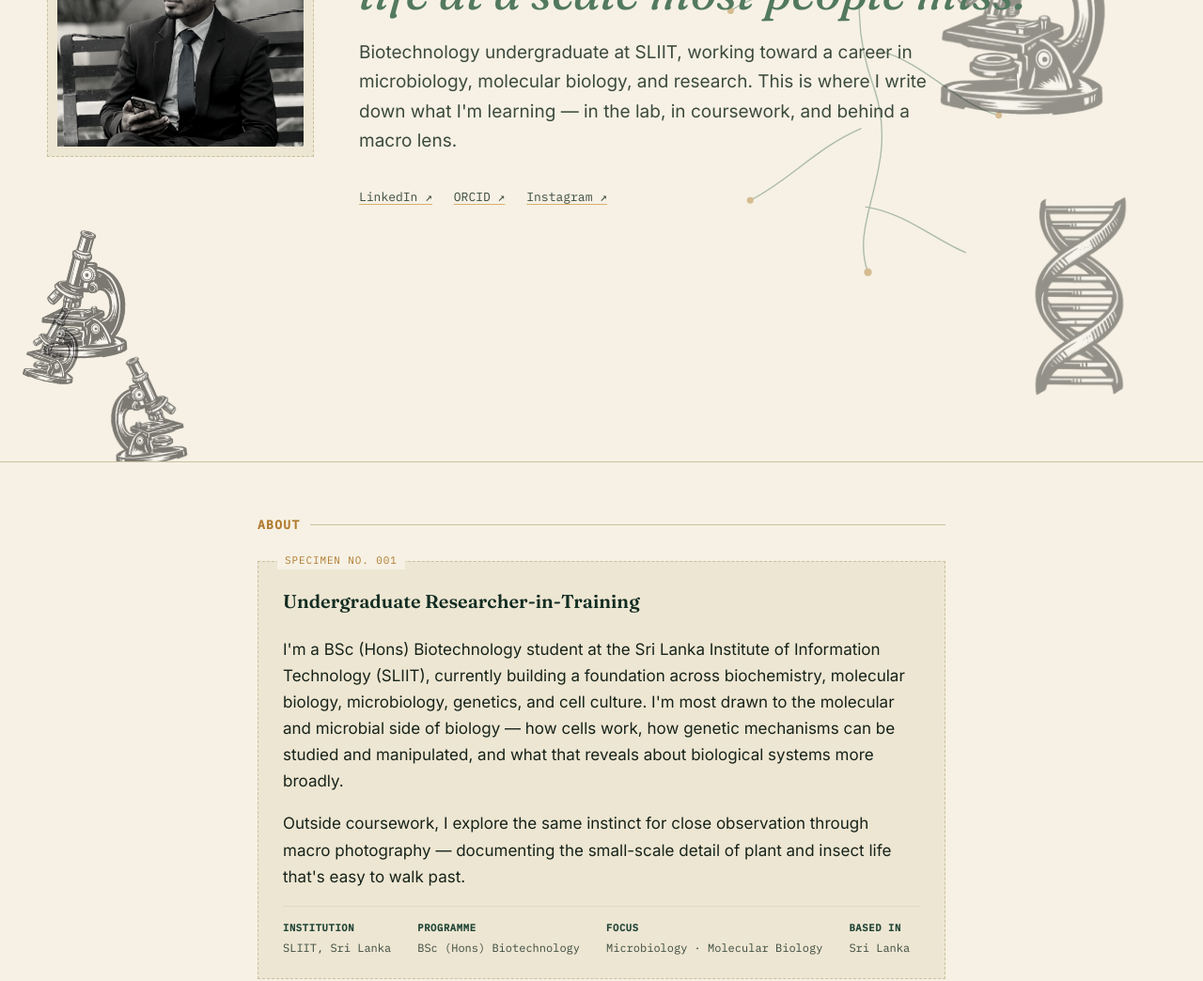
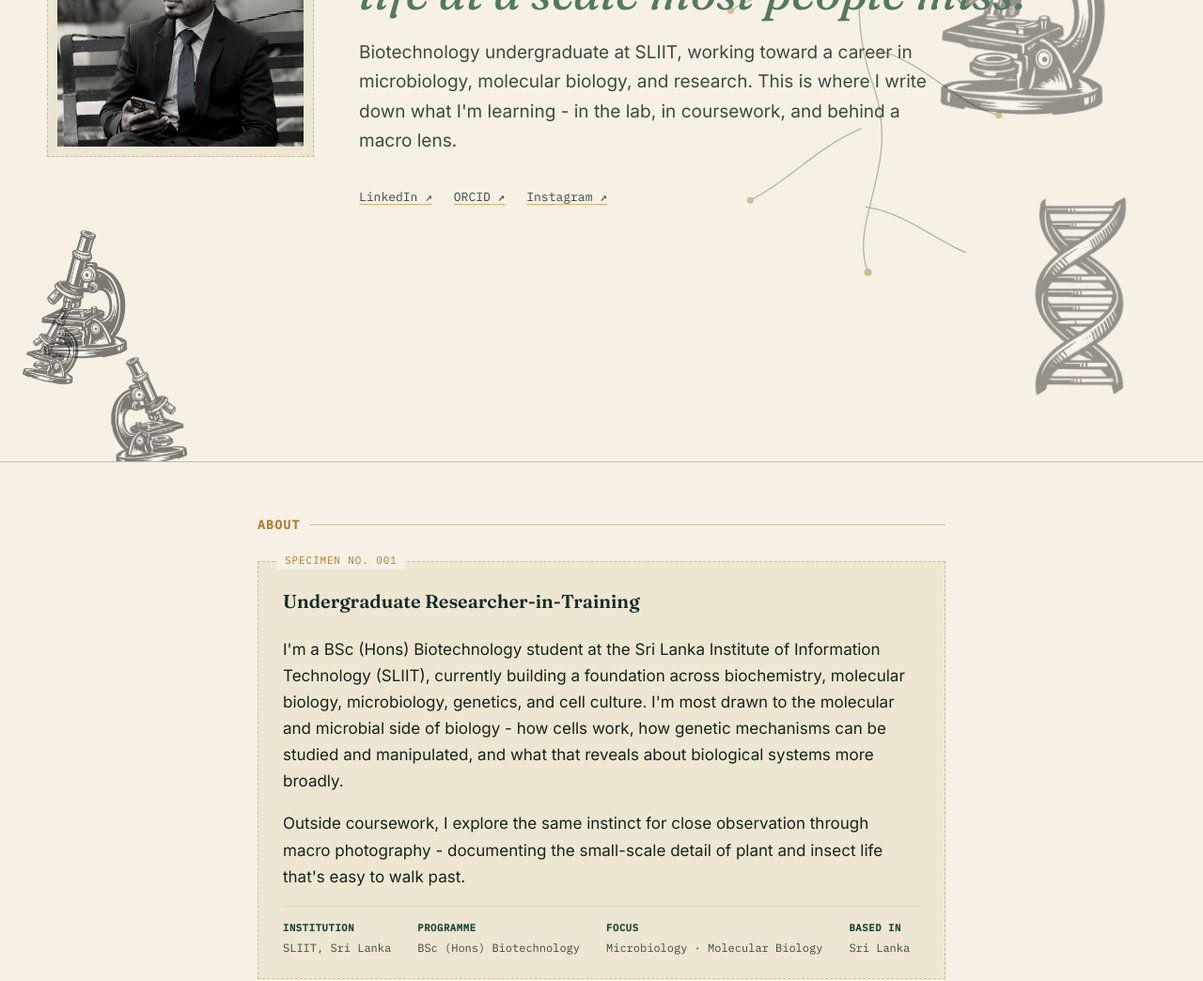
Before and after one commit to DinukSJayarathna/field-notes, a Jekyll site: the page built from index.html, in a window 1280 px wide. Shown: the part 292-1336 px from the top of the page at 94% size. Built offline with Jekyll 4.4.1, drawn with Linux system fonts in a browser that asks for light colours.

Commit message:
Update index.html

```diff
--- a/index.html
+++ b/index.html
@@ -53,7 +53,7 @@ title: Home
     <div class="hero-content">
       <p class="eyebrow">Field Notes in Biotechnology</p>
       <h1>Dinuk S. Jayarathna<br><em>life at a scale most people miss.</em></h1>
-      <p class="lede">Biotechnology undergraduate at SLIIT, working toward a career in microbiology, molecular biology, and research. This is where I write down what I'm learning — in the lab, in coursework, and behind a macro lens.</p>
+      <p class="lede">Biotechnology undergraduate at SLIIT, working toward a career in microbiology, molecular biology, and research. This is where I write down what I'm learning - in the lab, in coursework, and behind a macro lens.</p>
       <div class="links">
         <a href="https://www.linkedin.com/in/dinuk-s-jayarathna-491014310">LinkedIn ↗</a>
         <a href="https://orcid.org/0009-0000-7757-5863">ORCID ↗</a>
@@ -68,8 +68,8 @@ title: Home
     <h2 class="section-title">About</h2>
     <div class="specimen" data-catalog="Specimen No. 001">
       <h3>Undergraduate Researcher-in-Training</h3>
-      <p>I'm a BSc (Hons) Biotechnology student at the Sri Lanka Institute of Information Technology (SLIIT), currently building a foundation across biochemistry, molecular biology, microbiology, genetics, and cell culture. I'm most drawn to the molecular and microbial side of biology — how cells work, how genetic mechanisms can be studied and manipulated, and what that reveals about biological systems more broadly.</p>
-      <p>Outside coursework, I explore the same instinct for close observation through macro photography — documenting the small-scale detail of plant and insect life that's easy to walk past.</p>
+      <p>I'm a BSc (Hons) Biotechnology student at the Sri Lanka Institute of Information Technology (SLIIT), currently building a foundation across biochemistry, molecular biology, microbiology, genetics, and cell culture. I'm most drawn to the molecular and microbial side of biology - how cells work, how genetic mechanisms can be studied and manipulated, and what that reveals about biological systems more broadly.</p>
+      <p>Outside coursework, I explore the same instinct for close observation through macro photography - documenting the small-scale detail of plant and insect life that's easy to walk past.</p>
       <div class="fields">
         <div class="field"><b>Institution</b>SLIIT, Sri Lanka</div>
         <div class="field"><b>Programme</b>BSc (Hons) Biotechnology</div>
```
